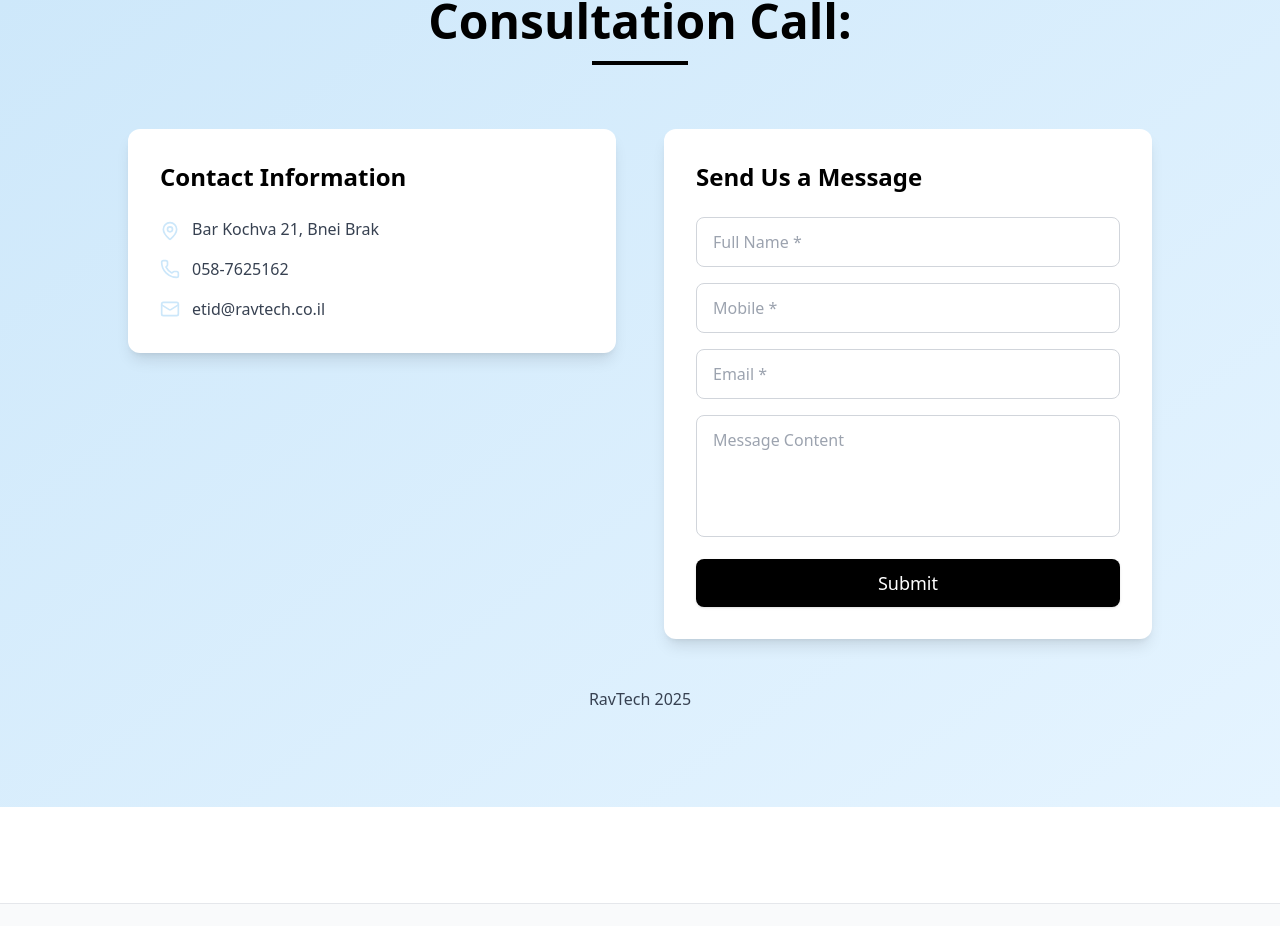
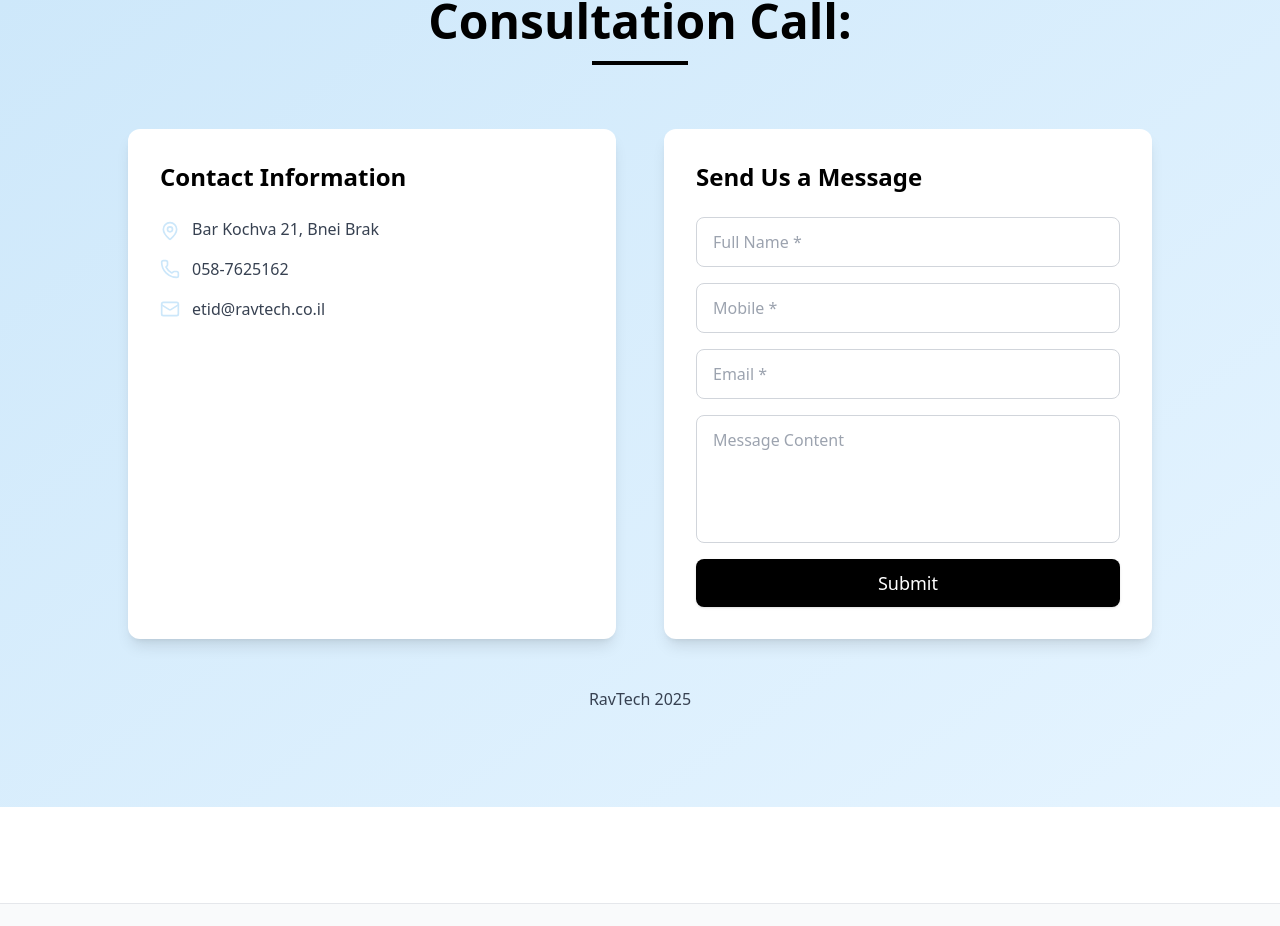
Before and after one commit to greasemonkey-dev/ravtech-web, a React (Vite) app: page /AccelerateStartups in a window 1280 px wide. Shown: the part 6076-7002 px from the top of the page. Built offline with nearby package versions, Linux system fonts and the light colour scheme; no server answers.

Commit message:
File changes

```diff
--- a/src/pages/AccelerateStartups.jsx
+++ b/src/pages/AccelerateStartups.jsx
@@ -1,3 +1,4 @@
+
 import React, { useState } from "react";
 import { Button } from "@/components/ui/button";
 import { Card, CardContent } from "@/components/ui/card";
@@ -438,13 +439,13 @@ export default function AccelerateStartupsPage() {
 
           <div className="grid grid-cols-1 lg:grid-cols-2 gap-12">
             {/* Contact Details */}
-            <div className="space-y-8">
-              <Card className="border-none shadow-lg bg-white">
-                <CardContent className="p-8">
+            <div className="flex flex-col">
+              <Card className="border-none shadow-lg bg-white flex-1">
+                <CardContent className="p-8 h-full flex flex-col">
                   <h3 className="text-2xl font-bold text-black mb-6">
                     Contact Information
                   </h3>
-                  <div className="space-y-4">
+                  <div className="space-y-4 flex-1">
                     <div className="flex items-start space-x-3">
                       <MapPin className="w-5 h-5 text-[#CCE7FA] mt-1 flex-shrink-0" />
                       <p className="text-gray-700">Bar Kochva 21, Bnei Brak</p>
@@ -473,12 +474,13 @@ export default function AccelerateStartupsPage() {
             </div>
 
             {/* Contact Form */}
-            <Card className="border-none shadow-lg bg-white">
-              <CardContent className="p-8">
+            <div className="flex flex-col">
+              <Card className="border-none shadow-lg bg-white flex-1">
+                <CardContent className="p-8 h-full flex flex-col">
                   <h3 className="text-2xl font-bold text-black mb-6">
                     Send Us a Message
                   </h3>
-                <form onSubmit={handleSubmit} className="space-y-4">
+                  <form onSubmit={handleSubmit} className="space-y-4 flex-1 flex flex-col">
                     <div>
                       <input
                         type="text"
@@ -512,14 +514,14 @@ export default function AccelerateStartupsPage() {
                         className="w-full px-4 py-3 border border-gray-300 rounded-lg focus:outline-none focus:ring-2 focus:ring-[#CCE7FA] focus:border-transparent"
                       />
                     </div>
-                  <div>
+                    <div className="flex-1">
                       <textarea
                         name="message"
                         placeholder="Message Content"
                         rows="4"
                         value={formData.message}
                         onChange={handleChange}
-                      className="w-full px-4 py-3 border border-gray-300 rounded-lg focus:outline-none focus:ring-2 focus:ring-[#CCE7FA] focus:border-transparent resize-none"
+                        className="w-full h-full px-4 py-3 border border-gray-300 rounded-lg focus:outline-none focus:ring-2 focus:ring-[#CCE7FA] focus:border-transparent resize-none"
                       />
                     </div>
                     <Button
@@ -532,6 +534,7 @@ export default function AccelerateStartupsPage() {
                 </CardContent>
               </Card>
             </div>
+          </div>
 
           <div className="text-center mt-12">
             <p className="text-gray-700">RavTech 2025</p>
```
Lines whose indentation alone changed are shown as unchanged.
